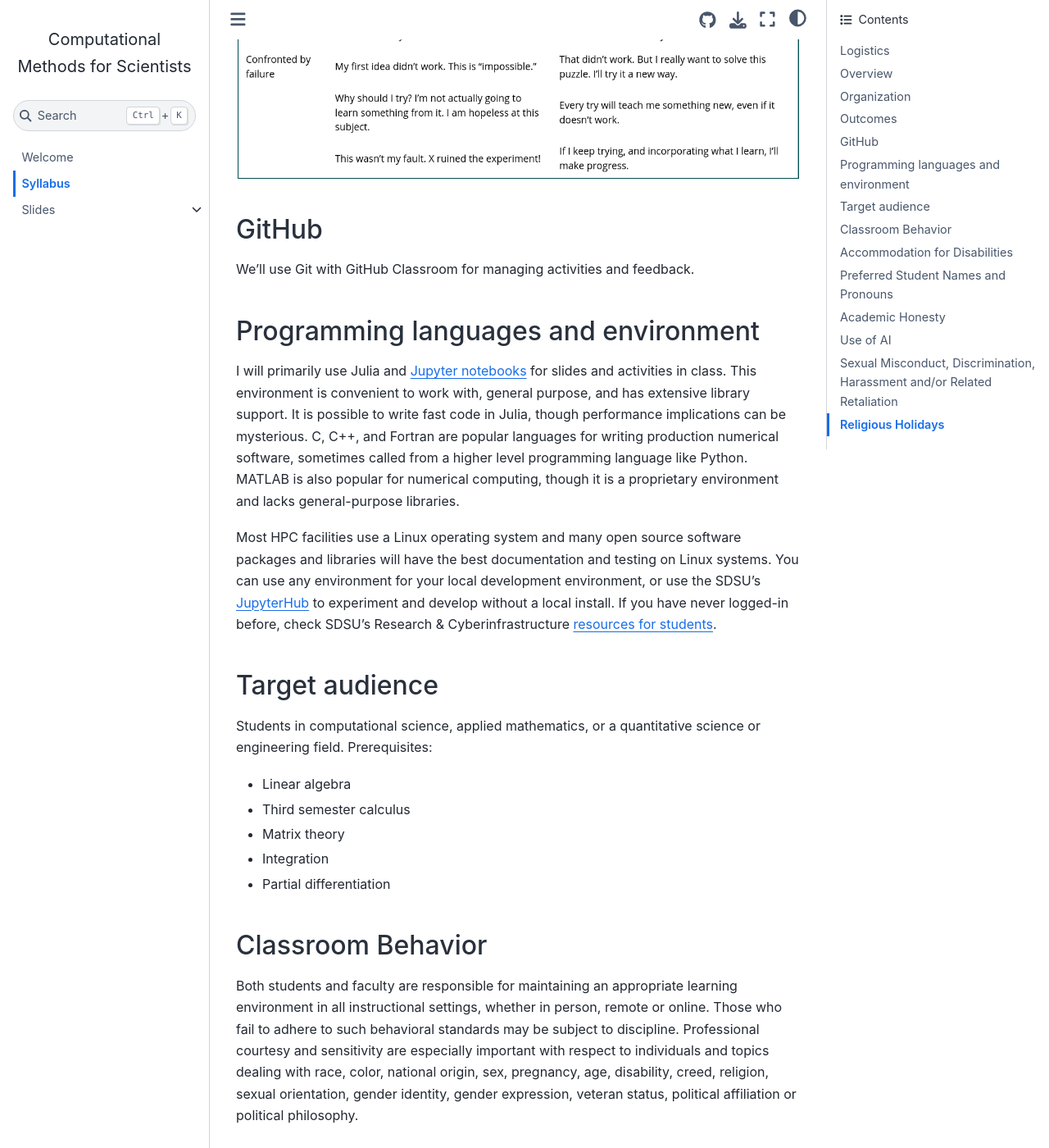
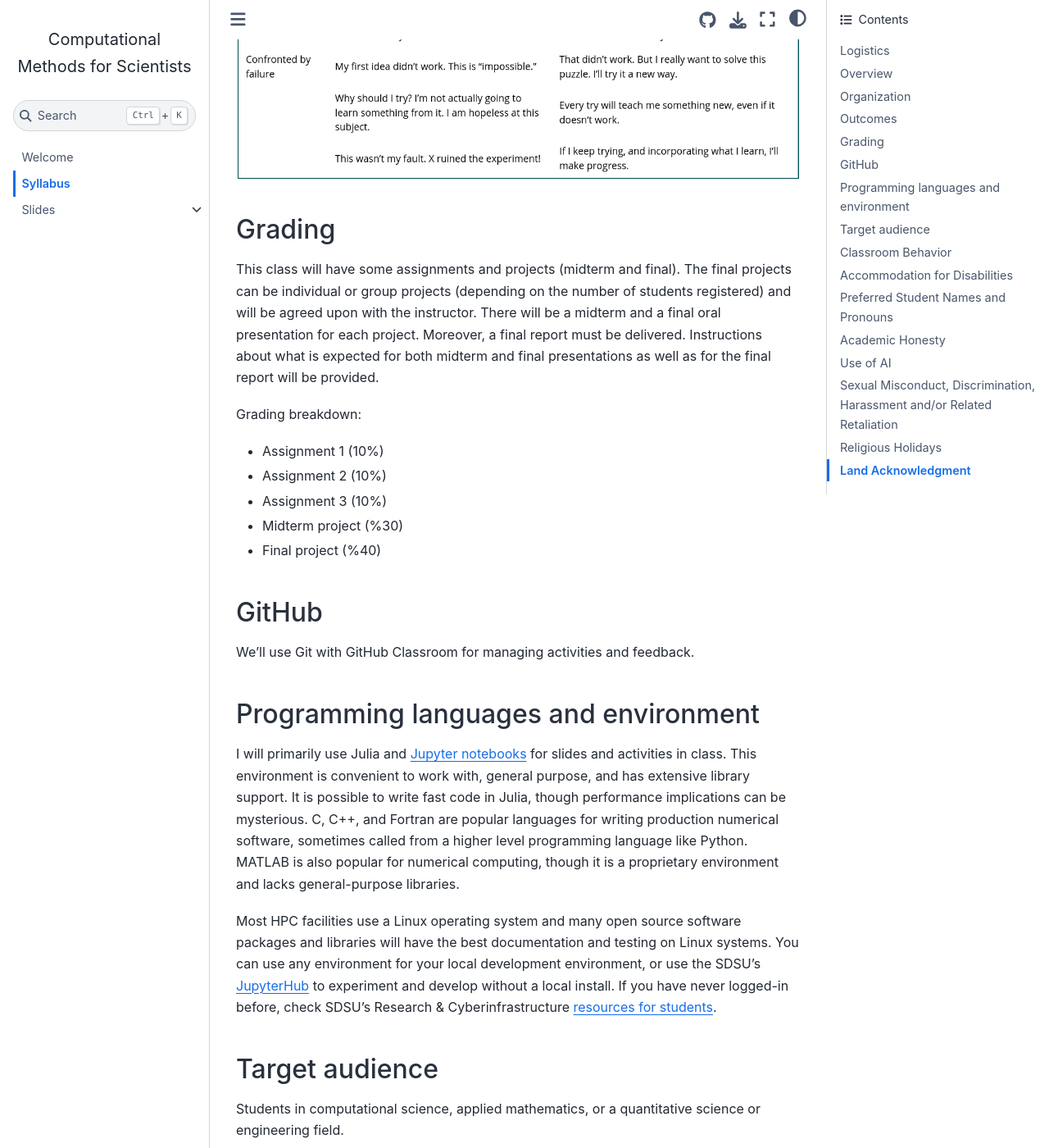
Before and after one commit to sdsu-comp526/fall24, a Jupyter Book: the page built from syllabus.md, in a window 1280 px wide and 1400 px high, scrolled down 3082 px. Shown: the whole window at 82% size. Built offline with Jupyter Book 1.0.4 settings and Sphinx 7.4.7 and the Sphinx Book theme 1.1.4, drawn with Linux system fonts in a browser that asks for light colours; pages that are not in the unit, such as notebooks, are missing from menus; some of the changed text lies outside the part shown.

```diff
--- a/syllabus.md
+++ b/syllabus.md
@@ -89,6 +89,18 @@
 
 ![](img/Henry2019-Table1.png)
 
+## Grading
+This class will have some assignments and projects (midterm and final). The final projects can be individual or group projects (depending on the number of students registered) and will be agreed upon with the instructor. There will be a midterm and a final oral presentation
+for each project. Moreover, a final report must be delivered. Instructions about what is expected for both midterm and final presentations as well as for the final report will be provided.
+
+Grading breakdown:
+- Assignment 1 (10%)
+- Assignment 2 (10%)
+- Assignment 3 (10%)
+
+- Midterm project (%30)
+- Final project (%40)
+
 
 ## GitHub
 
@@ -102,10 +114,15 @@
 
 ## Target audience
 
-Students in computational science, applied mathematics, or a quantitative science or engineering field. Prerequisites:
+Students in computational science, applied mathematics, or a quantitative science or engineering field.
 
-* Linear algebra
-* Third semester calculus
+Catalog Prerequisites:
+
+* MATH 252: Calculus III
+* MATH 254: Introduction to Linear Algebra
+
+Good to know:
+
 * Matrix theory
 * Integration
 * Partial differentiation
@@ -141,3 +158,6 @@
 ## Religious Holidays
 
 According to the University Policy File, students should notify instructors of planned absences for religious observances by the end of the second week of classes. See the campus policy regarding religious observances for full details.
+
+## Land Acknowledgment
+For millennia, the Kumeyaay people have been a part of this land. This land has nourished, healed, protected and embraced them for many generations in a relationship of balance and harmony. As members of the San Diego State University community, we acknowledge this legacy. We promote this balance and harmony. We find inspiration from this land, the land of the Kumeyaay.
```
Also changed, not shown: 2 other files.
